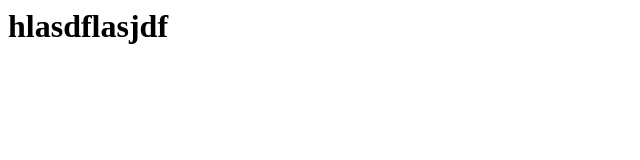
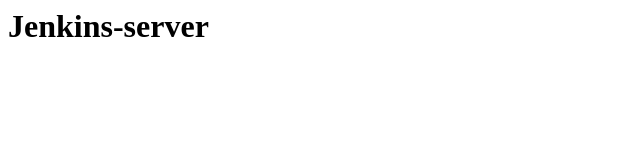
Before and after one commit to Arvind753/jenkins-assign1, a plain HTML site: page index.html in a window 1280 px wide. Shown: the whole page, without its empty margins (0-640 px from the left). Drawn offline with Linux system fonts and the light colour scheme.

Commit message:
added jenkins text

```diff
--- a/index.html
+++ b/index.html
@@ -1 +1 @@
-<h1>hlasdflasjdf</h1>
+<h1>Jenkins-server</h1>
```
